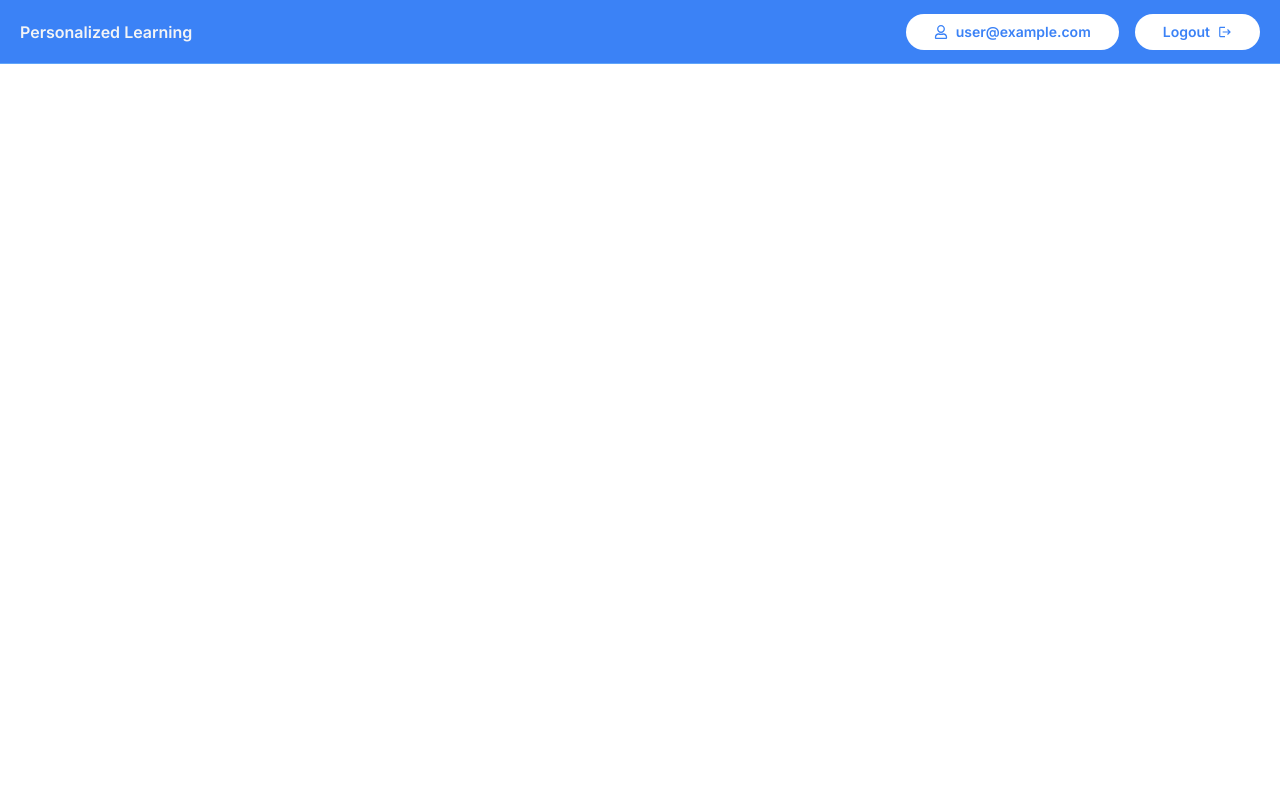
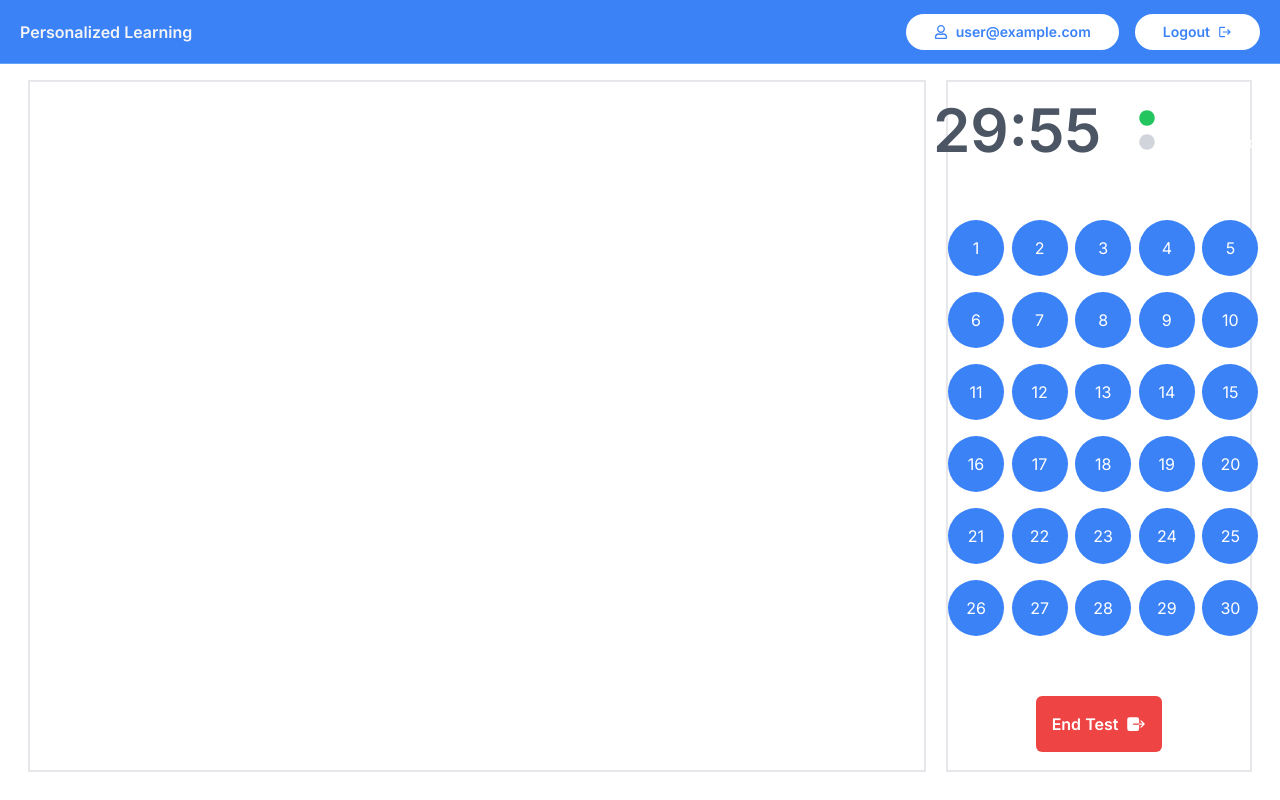
Before and after one commit to Vaarun-Kamath/AI-Based-Personalized-Learning, a Next.js app in the folder client/: page /exam/1 in a window 1280 px wide. Built offline with nearby package versions, Linux system fonts and the light colour scheme; no server answers; sample sign-in values are in the browser's storage.

Commit message:
Exam screen done

```diff
--- a/client/src/app/(site)/exam/[examId]/page.tsx
+++ b/client/src/app/(site)/exam/[examId]/page.tsx
@@ -1,7 +1,47 @@
-import React from "react";
+"use client";
+
+import CountdownTimer from "@/components/atoms/CountdownTimer";
+import React, { useState } from "react";
+import { IoExit } from "react-icons/io5";
 
 function ExamPage({ params }: { params: { examId: number } }) {
-  return <div>ExamPage: {params.examId}</div>;
+  // return <div>ExamPage: {params.examId}</div>;
+  const [numQuestions, setNumQuestions] = useState(30);
+  const [time, setTime] = useState(30 * 60);
+  const [examName, setExamName] = useState("Exam Name");
+
+  const buttons = [];
+  for (let i = 1; i <= numQuestions; i++) {
+    buttons.push(
+      <button
+        key={i}
+        className="rounded-full text-white w-14 h-14 bg-blue-500 hover:bg-blue-600"
+      >
+        {i}
+      </button>
+    );
+  }
+
+  return (
+    <div className="w-full flex flex-row gap-5">
+      <div className="border-2 w-3/4 h-full"></div>
+      <div className="flex flex-col border-2 w-1/4 h-full justify-center items-center gap-5">
+        <div className="col-span-5 flex flex-row gap-5">
+          {/*Insert Timer div here*/}
+          <CountdownTimer initialTime={time} />
+        </div>
+        <div className="grid grid-cols-5 py-10 gap-4">{buttons}</div>
+        <div>
+          <button className="bg-red-500 hover:bg-red-600 p-4 rounded-md text-white font-semibold flex flex-row gap-2 justify-center items-center">
+            End Test
+            <span className="text-xl">
+              <IoExit />
+            </span>
+          </button>
+        </div>
+      </div>
+    </div>
+  );
 }
 
 export default ExamPage;
--- a/client/src/app/(site)/exam/page.tsx
+++ b/client/src/app/(site)/exam/page.tsx
@@ -6,6 +6,7 @@ import React, { useEffect, useState } from "react";
 import { IoIosArrowRoundForward } from "react-icons/io";
 import { examsList } from "@/components/constants/exams";
 import { ExamType } from "@/types";
+import { Router } from "next/router";
 
 function ExamHomePage() {
   const searchParams = useSearchParams();
@@ -14,17 +15,20 @@ function ExamHomePage() {
 
   useEffect(() => {
     if (searchParams.get("id") !== null) {
-      setExam(
-        examsList[
-          examsList.findIndex((exam) => exam.id === searchParams.get("id"))
-        ]
+      const listIndex = examsList.findIndex(
+        (exam) => exam.id === searchParams.get("id")
       );
+      if (listIndex !== -1) {
+        setExam(examsList[listIndex]);
+      } else {
+        router.push("/404");
+      }
     }
-  }, [searchParams]);
+  }, [searchParams, router]);
 
   return (
     <>
-      {searchParams.get("id") === null ? (
+      {searchParams.get("id") === null && !exam ? (
         router.push("/404")
       ) : (
         <div className="flex justify-center items-center w-full">
--- a/client/src/app/(site)/layout.tsx
+++ b/client/src/app/(site)/layout.tsx
@@ -8,7 +8,7 @@ export default async function MainLayout({
   return (
     <>
       <Sidebar />
-      <div className="flex max-w-screen mt-20 p-7">{children}</div>
+      <div className="flex max-w-screen h-screen pt-20 p-7">{children}</div>
     </>
   );
 }
--- /dev/null
+++ b/client/src/components/atoms/CountdownTimer.tsx
@@ -0,0 +1,50 @@
+import React, { useState, useEffect } from "react";
+import { FaCircle } from "react-icons/fa";
+
+function CountdownTimer({ initialTime }: { initialTime: number }) {
+  const [time, setTime] = useState(initialTime);
+
+  useEffect(() => {
+    const interval = setInterval(() => {
+      setTime((prevTime) => {
+        if (prevTime === 0) {
+          clearInterval(interval);
+          // Perform any action when time reaches zero
+        }
+        return prevTime - 1;
+      });
+    }, 1000);
+
+    return () => clearInterval(interval);
+  }, [initialTime]);
+
+  const formatTime = (time: number) => {
+    const minutes = Math.floor(time / 60);
+    const seconds = time % 60;
+    return `${minutes}:${seconds < 10 ? "0" : ""}${seconds}`;
+  };
+
+  return (
+    <div className="flex flex-row gap-10 w-full justify-center ">
+      <div className="font-semibold text-6xl text-gray-600 w-1/2 ">
+        <div className="text-center">{formatTime(time)}</div>
+      </div>
+      <div className="flex flex-col w-1/2 justify-center">
+        <span className="flex flex-row gap-2 items-center">
+          <span className="text-green-500">
+            <FaCircle />
+          </span>
+          Attempted:{" "}
+        </span>
+        <span className="flex flex-row gap-2 items-center">
+          <span className="text-gray-300">
+            <FaCircle />
+          </span>
+          Unanswered:{" "}
+        </span>
+      </div>
+    </div>
+  );
+}
+
+export default CountdownTimer;
--- a/client/src/components/forms/LoginForm.tsx
+++ b/client/src/components/forms/LoginForm.tsx
@@ -113,7 +113,7 @@ export default function LoginForm(props: Props) {
       <div className="flex flex-col gap-4">
         <button
           type="submit"
-          className="flex w-full justify-center rounded-md bg-gray-800 px-3 py-1.5 text-sm font-semibold leading-6 text-white shadow-sm hover:bg-gray-700 focus-visible:outline focus-visible:outline-2 focus-visible:outline-offset-2 focus-visible:outline-gray-600 transisiion-all duration-200"
+          className="flex w-full justify-center rounded-md bg-blue-600 px-3 py-1.5 text-sm font-semibold leading-6 text-white shadow-sm hover:bg-blue-700 focus-visible:outline focus-visible:outline-2 focus-visible:outline-offset-2 focus-visible:outline-blue-600 transisiion-all duration-200"
         >
           Sign in
         </button>
```
